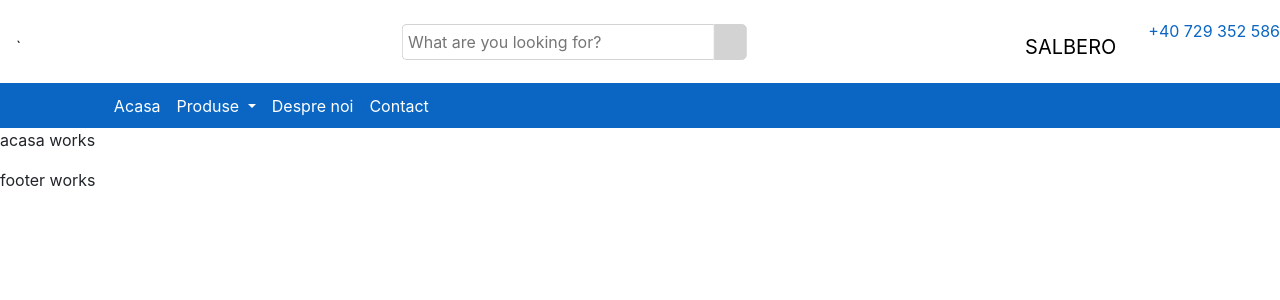
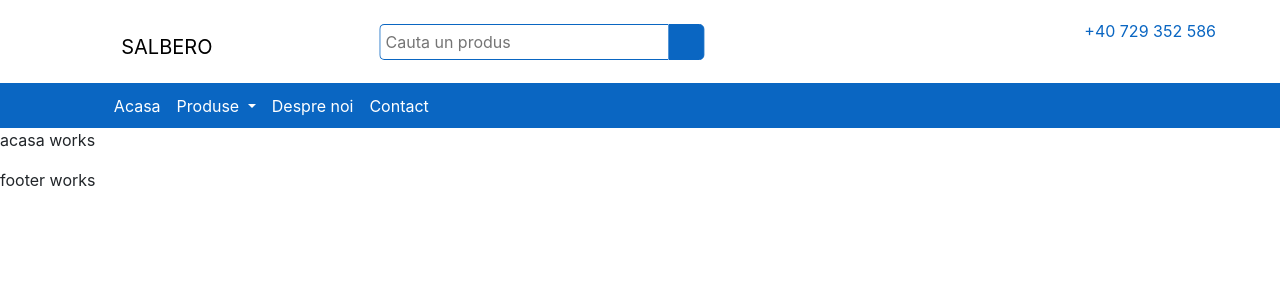
Before and after one commit to razvanmogosanu/Salbero, an Angular app: page / in a window 1280 px wide. Shown: the top 300 px of the page. Built offline with nearby package versions, Linux system fonts and the light colour scheme.

Commit message:
produse merge cu hover nu cu press si updateuri la searchbar

```diff
--- a/src/app/components/navbar/navbar.component.css
+++ b/src/app/components/navbar/navbar.component.css
@@ -10,6 +10,7 @@
 
 .navbar-custom{
     background-color: #0a66c2;/*#0082E6 - lighter*/
+
 }
 
 .navbar-collapse{
@@ -19,14 +20,12 @@
 .navbar-nav{
     margin-left: 8%;
 }
+/*------DROPDOWN HERE-------*/
 #nav-dropdown{
     margin-top: -1.2%;
-    /*height: 2.5em;*/
-
     background-color: #0a66c2;
     border: none;
     outline: 0;
-    color: #e6e6e6;
 }
 
 #navbarNavDropdown{
@@ -34,50 +33,35 @@
     text-align: right;
 }
 
+/*asta face hover si nu click*/
+.dropdown:hover .dropdown-menu {
+    display: block;
+    margin-top: 0;
+}
+
+
 #phone{
     text-decoration: none;
     color: #0a66c2;
     float:right;
+    margin-right: 5%;
 }
 
-/*Search box*/
-#search-form{
-    /*width: 30%;*/
-    /*height: 140%;*/
-    overflow: hidden;
-    border: 1px solid lightgray;
-    border-radius: 5px;
-}
-#search{
-    /*width: 70%;*/
-    /*height: 90%;*/
-    outline: 0;
-    color: lightgray;
-    border: 1px;
-    /*padding-left: 20%;*/
-    /*margin-top: 1%;*/
-}
-#search-icon{
-    float: right;
-}
-
-
-/*ceva searchbox*/
-
+/*-----------------Search box-------------------*/
 body{
     background: #f2f2f2;
-    /*font-family: 'Open Sans', sans-serif;*/
 }
 
 .search {
     width: 100%;
+
     position: relative;
     display: flex;
 }
 
 .searchTerm {
     width: 100%;
-    border: 1.5px solid lightgray;
+    border: 1px solid #0a66c2;
     border-right: none;
     padding: 5px;
     border-radius: 5px 0 0 5px;
@@ -86,21 +70,20 @@ body{
 }
 
 .searchTerm:focus{
-    color: black;
+    color: dimgray;
 }
 
 .searchButton {
-    width: 10%;
-    border: 1px solid lightgray;
-    background: lightgray;
+    width: 12%;
+    border: 1px solid #0a66c2;
+    background: #0a66c2;
     text-align: center;
     color: #fff;
-    border-radius: 0 5px 5px 0;
+    border-radius: 0 5px 5px 0 ;
     cursor: pointer;
     font-size: 20px;
 }
 
-/*Resize the wrap to see the search bar change!*/
 .wrap{
     width: 30%;
     position: absolute;
--- a/src/app/components/navbar/navbar.component.html
+++ b/src/app/components/navbar/navbar.component.html
@@ -1,12 +1,11 @@
 <div>
-  <a id="phone" href="tel:+40729352586">+40 729 352 586</a>
+    <a id="phone" href="tel:+40729352586">+40 729 352 586</a>
 </div>
 <div class="navbar">
-  `
-    <a class="navbar-brand" style="color:black;" href="#">SALBERO</a>
+    <a class="navbar-brand" style="color:black; margin-left: 10%" href="#">SALBERO</a>
     <div class="wrap">
         <div class="search">
-            <input type="text" class="searchTerm" placeholder="What are you looking for?">
+                <input type="text" class="searchTerm" placeholder="Cauta un produs">
             <button type="submit" class="searchButton">
                 <i class="fa fa-search"></i>
             </button>
@@ -33,7 +32,7 @@
                    aria-haspopup="true" aria-expanded="false" ngbDropdownToggle>
                     Produse
                 </a>
-                <div ngbDropdownMenu class="dropdown-menu" aria-labelledby="navbarDropdownMenuLink">
+                <div ngbDropdownMenu class="dropdown-menu">
                     <a class="dropdown-item" style="color: black; font-weight: 300" href="#">Gard</a>
                     <a class="dropdown-item" style="color: black; font-weight: 300" href="#">Spalieri</a>
                     <a class="dropdown-item" style="color: black; font-weight: 300" href="#">Boltari</a>
```
